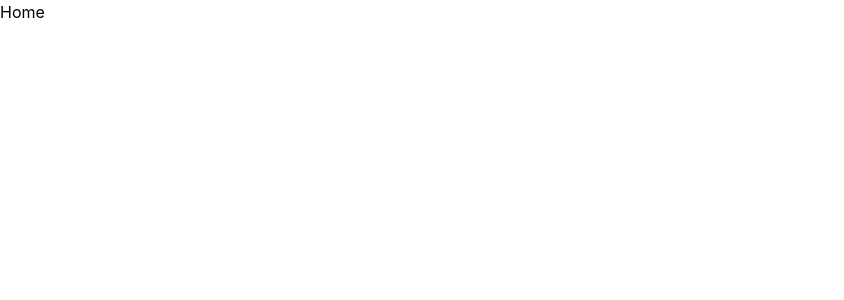
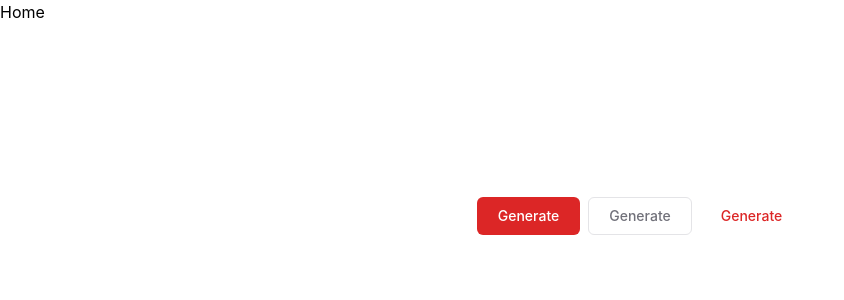
Before and after one commit to uAtomicBoolean/nuxt-template, a Nuxt app: page / in a window 1280 px wide. Shown: the top 300 px of the page, without its empty margins (0-844 px from the left). Built offline with nearby package versions, Linux system fonts and the light colour scheme.

Commit message:
chore: Create new start for frontend.

```diff
--- a/assets/css/tailwind.css
+++ b/assets/css/tailwind.css
@@ -5,3 +5,22 @@
 * {
   font-family: "Inter", sans-serif;
 }
+
+@layer base {
+  /* Button's class */
+  .btn-base {
+    @apply py-2 px-5 inline-flex items-center gap-x-2 text-sm font-medium rounded-md border border-transparent;
+  }
+
+  .btn-solid {
+    @apply btn-base bg-primary-600 text-white hover:bg-primary-700 focus:outline-none focus:bg-primary-700 disabled:opacity-50 disabled:pointer-events-none;
+  }
+
+  .btn-outline {
+    @apply btn-base !border-gray-200 text-gray-500 hover:border-primary-600 hover:text-primary-600 focus:outline-none focus:border-primary-600 focus:text-primary-600 disabled:opacity-50 disabled:pointer-events-none;
+  }
+
+  .btn-link {
+    @apply btn-base text-primary-600 hover:text-primary-800 focus:outline-none focus:text-primary-800 disabled:opacity-50 disabled:pointer-events-none;
+  }
+}
--- /dev/null
+++ b/components/U/Button.vue
@@ -0,0 +1,27 @@
+<script setup lang="ts">
+const props = defineProps({
+	variant: {
+		default: 'solid',
+		type: String,
+	},
+});
+
+const cssClass = (() => {
+	switch (props.variant) {
+		case 'solid':
+			return 'btn-solid';
+		case 'outline':
+			return 'btn-outline';
+		case 'link':
+			return 'btn-link';
+		default:
+			return 'btn-solid';
+	}
+})();
+</script>
+
+<template>
+	<button type="button" :class="cssClass">
+		<slot />
+	</button>
+</template>
--- a/nuxt.config.ts
+++ b/nuxt.config.ts
@@ -9,4 +9,6 @@ export default defineNuxtConfig({
 		'@nuxtjs/tailwindcss',
 		'@nuxt/icon',
 	],
+
+	plugins: ['~/plugins/preline.client.ts'],
 });
--- a/package.json
+++ b/package.json
@@ -13,6 +13,7 @@
     "@nuxt/icon": "^1.4.5",
     "@nuxtjs/tailwindcss": "^6.12.1",
     "nuxt": "^3.12.4",
+    "preline": "^2.5.1",
     "vue": "^3.4.35",
     "vue-router": "^4.4.2"
   },
--- a/pages/index.vue
+++ b/pages/index.vue
@@ -1,3 +1,15 @@
+<script setup lang="ts">
+function eventButton() {
+	alert('test');
+}
+</script>
+
 <template>
-	<p>Home</p>
+	<p>Home </p>
+
+	<div class="flex flex-row gap-x-2 w-full h-96 items-center justify-center">
+		<UButton @click="eventButton"> Generate </UButton>
+		<UButton variant="outline"> Generate </UButton>
+		<UButton variant="link"> Generate </UButton>
+	</div>
 </template>
--- /dev/null
+++ b/plugins/preline.client.ts
@@ -0,0 +1,13 @@
+import 'preline/preline';
+import { type IStaticMethods } from 'preline/preline';
+declare global {
+	interface Window {
+		HSStaticMethods: IStaticMethods;
+	}
+}
+
+export default defineNuxtPlugin((nuxtApp) => {
+	nuxtApp.hook('page:finish', () => {
+		window.HSStaticMethods.autoInit();
+	});
+});
--- a/tailwind.config.js
+++ b/tailwind.config.js
@@ -7,13 +7,18 @@ export default {
 		'./components/**/*.{ts,tsx,vue}',
 		'./app/**/*.{ts,tsx,vue}',
 		'./src/**/*.{ts,tsx,vue}',
+		'./node_modules/preline/preline.js',
 	],
 	theme: {
 		extend: {
 			colors: {
-				primary: colors.green,
+				primary: colors.red,
 				gray: colors.zinc,
 			},
 		},
 	},
+
+	plugins: [
+		require('preline/plugin'),
+	],
 };
```
Also changed, not shown: 1 other file (tests, documents, lock files or other folders).
